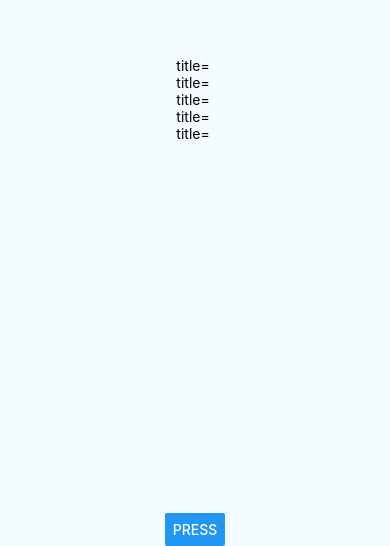
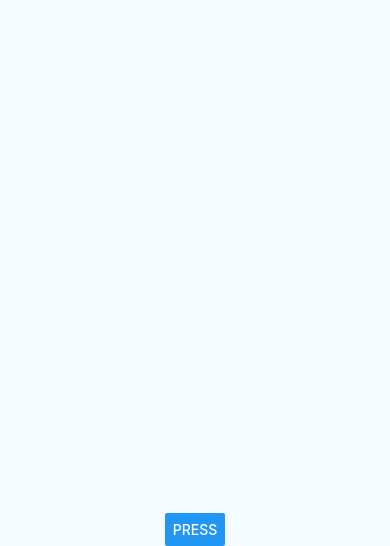
Before and after one commit to Usman-Amir/ToDoList, a React Native app: screen / in a window 390 px wide. Shown: the part 298-844 px from the top of the page. Built offline with nearby package versions, Linux system fonts and the light colour scheme.

Commit message:
Update App.js

```diff
--- a/App.js
+++ b/App.js
@@ -13,7 +13,9 @@ export default class App extends Component {
   constructor(props){
     super(props)
 
+
     let myList=  [{title: 'Title Text', key: 'item1'}]
+
     this.state = {
       username: '',
       password: ''
@@ -22,21 +24,24 @@ export default class App extends Component {
   }
 
   _handlePress() {
-    let setlist = this.state.mytest;
-     alert(setlist);
-     alert(this.myList);
+    var listObj = {"key": 1, "value":this.state.mytest}
+    myData.push(listObj)
+    this.setState({myData})
+
+
   }
   render() {
     return (
 
 
       <View style={styles.container}>
+
        <FlatList data={this.myList}
       renderItem={({item}) => <Text>{item.name}</Text>} />
 
 <FlatList
-  data={getData(5)}
-  renderItem={({item}) => <Text>title={item.title} </Text>}
+  data={this.state.myData}
+  renderItem={({item}) => <Text>title={item.value} </Text>}
 />
        <TextInput
       onChangeText={(mytest) => this.setState({mytest})}
@@ -49,11 +54,17 @@ title="Press"/>
     );
   }
 }
+function getList()
+{
+  var listObj = {"key": 1, "value":this.mytest}
+  return this.state.myData.push(listObj)
+}
 function getData(number) {
-  let data = [];
+  var data = [];
   for(var i=0; i<number; ++i)
   {
-    data.push("" + i);
+    var myObj = {"key":i,"value": this.mytest}
+    data.push(myObj);
   }
 
   return data;
@@ -63,7 +74,7 @@ function getData(number) {
 //   let thistest = test
 //   alert(thistest);
 // }
-
+var myData=[{"key": 1, "value":"usman"}]
 const styles = StyleSheet.create({
   container: {
     flex: 1,
```
